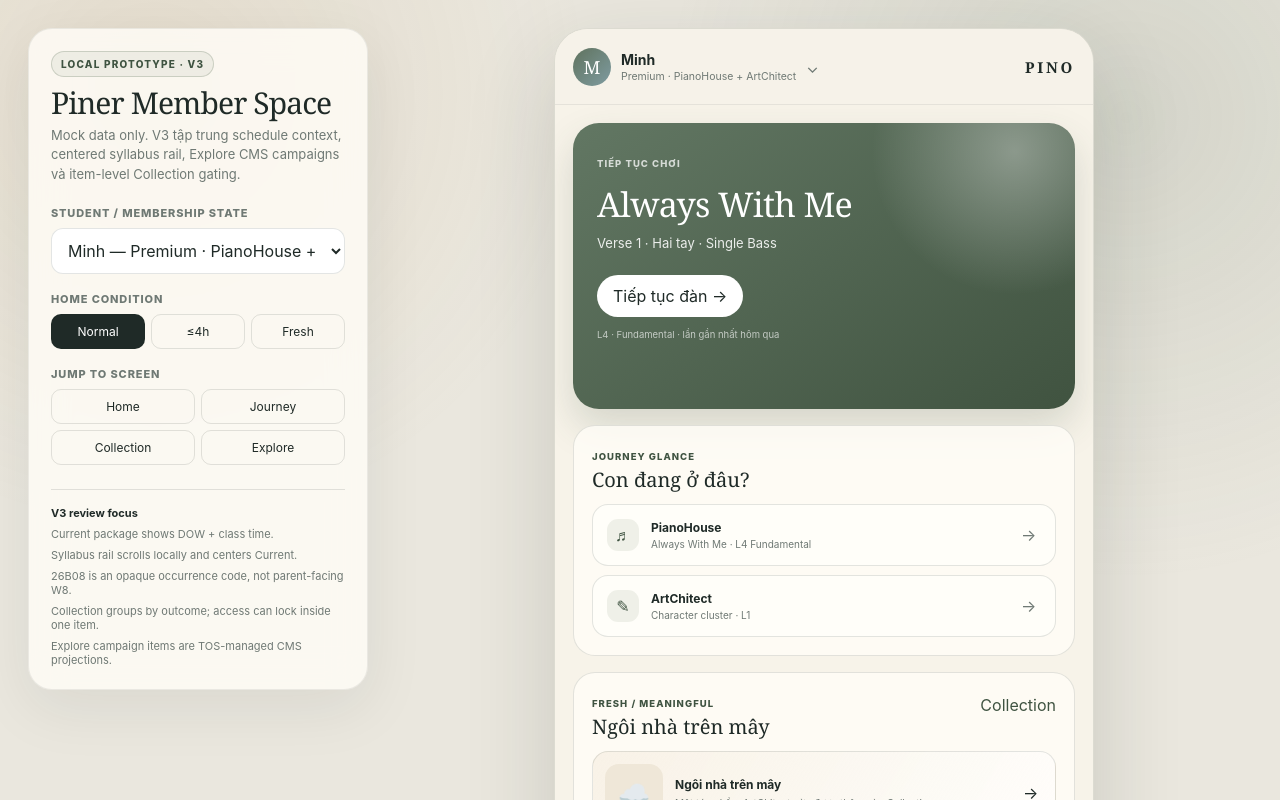
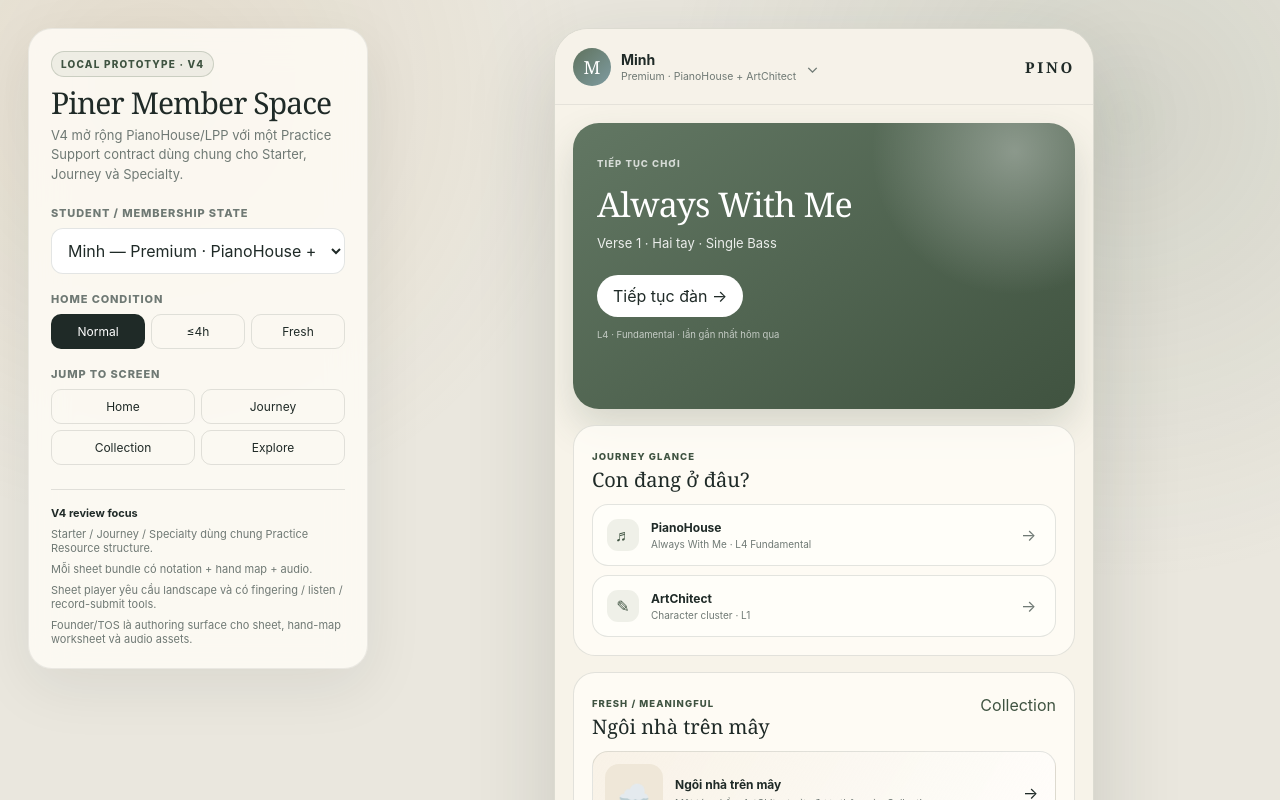
Before and after one commit to vmtct/pino-team-os, a Next.js app: page /piner-prototype in a window 1280 px wide. Shown: the top 800 px of the page. Built offline with nearby package versions, Linux system fonts and the light colour scheme.

Commit message:
feat: switch Piner local prototype to V4

```diff
--- a/app/piner-prototype/page.tsx
+++ b/app/piner-prototype/page.tsx
@@ -1,11 +1,11 @@
 import type { Metadata } from "next";
-import PinerPrototypeV3 from "./PinerPrototypeV3";
+import PinerPrototypeV4 from "./PinerPrototypeV4";
 
 export const metadata: Metadata = {
-  title: "Piner Member Space — Local Prototype V3",
+  title: "Piner Member Space — Local Prototype V4",
   description: "Local mock prototype for PINO Piner Member Space",
 };
 
 export default function PinerPrototypePage() {
-  return <PinerPrototypeV3 />;
+  return <PinerPrototypeV4 />;
 }
```
